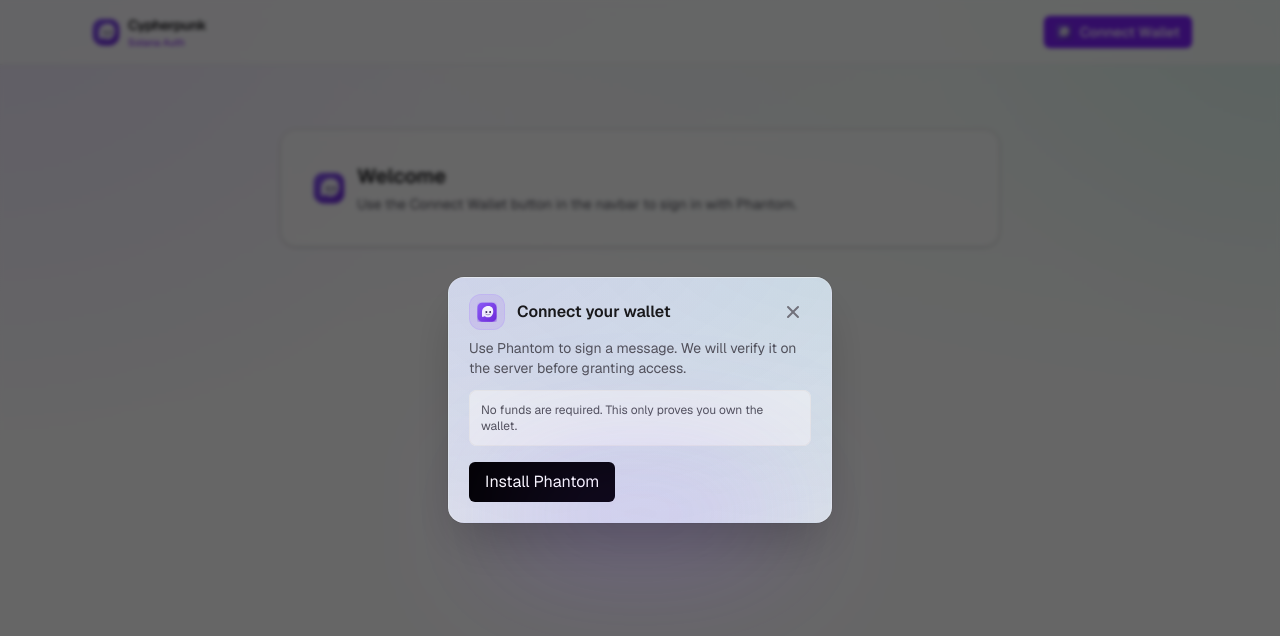
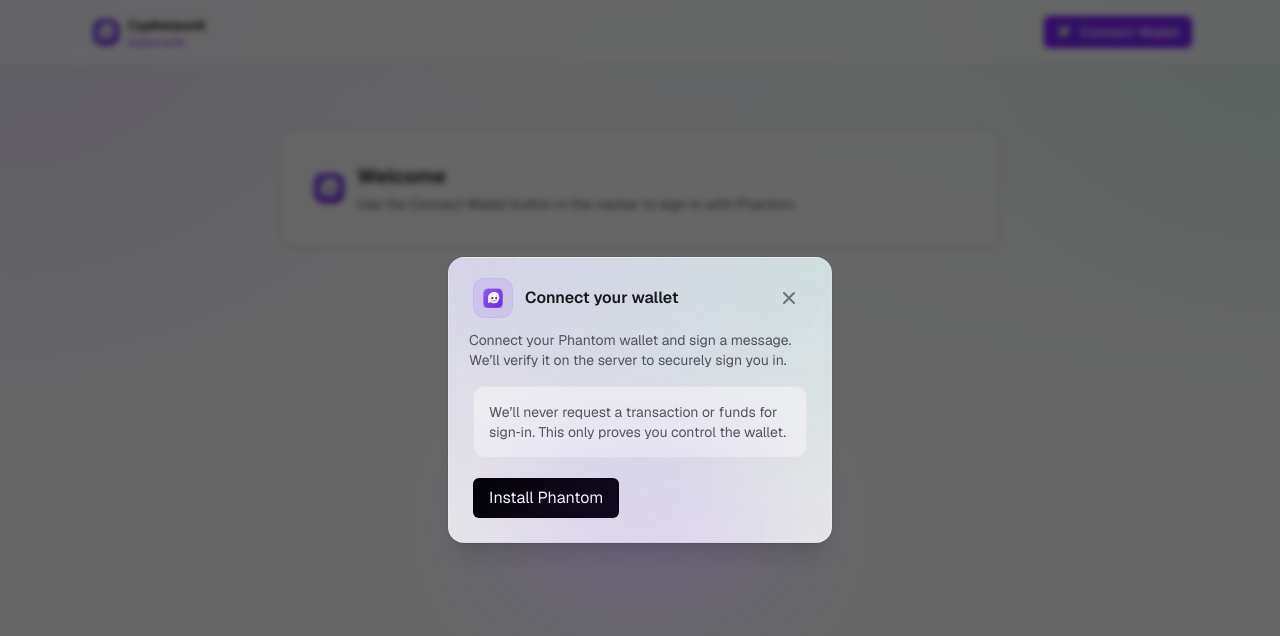
Before and after one commit to notnotrachit/cypherpunk, a Next.js app: page / in a window 1280 px wide. Both pictures are taken after a click on the button "Connect Wallet". Shown: the top 636 px of the page. Built offline with nearby package versions, Linux system fonts and the light colour scheme.

Commit message:
the ui looks good now

```diff
--- a/src/components/Modal.tsx
+++ b/src/components/Modal.tsx
@@ -234,8 +234,8 @@
       className={[
         "fixed inset-0 z-50",
         "flex items-center justify-center",
-        "px-4 py-8 sm:px-6",
-        "backdrop-blur-[2px]",
+        "px-4 py-10 sm:px-6",
+        "backdrop-blur-[3px]",
       ].join(" ")}
     >
       {/* Backdrop */}
@@ -253,7 +253,7 @@
         className={[
           "relative w-full",
           sizeClasses,
-          "rounded-2xl border border-white/20 bg-white/90 p-0 shadow-2xl ring-1 ring-black/5",
+          "rounded-2xl border border-white/20 bg-white/85 p-0 shadow-xl ring-1 ring-black/5",
           "dark:border-white/10 dark:bg-zinc-900/90 dark:ring-white/5",
           "transition-all duration-200 ease-out",
           animateIn
@@ -263,15 +263,15 @@
         ].join(" ")}
         style={{
           backgroundImage:
-            "radial-gradient(1200px 600px at -10% -20%, rgba(139, 92, 246, 0.18), transparent), radial-gradient(1200px 600px at 110% -20%, rgba(16, 185, 129, 0.14), transparent)",
+            "radial-gradient(900px 480px at 0% 0%, rgba(139, 92, 246, 0.14), transparent 60%), radial-gradient(900px 480px at 100% 0%, rgba(16, 185, 129, 0.10), transparent 60%)",
         }}
       >
         {/* Header */}
         {(title || !hideCloseButton || iconSrc) && (
-          <div className="flex items-center justify-between gap-3 px-5 pb-2 pt-4">
+          <div className="flex items-center justify-between gap-4 px-6 pb-3 pt-5">
             <div className="flex min-w-0 items-center gap-3">
               {iconSrc ? (
-                <span className="inline-flex h-9 w-9 shrink-0 items-center justify-center rounded-xl bg-violet-600/10 ring-1 ring-inset ring-violet-400/20 dark:bg-violet-400/10">
+                <span className="inline-flex h-10 w-10 shrink-0 items-center justify-center rounded-xl bg-violet-600/10 ring-1 ring-inset ring-violet-400/20 dark:bg-violet-400/10">
                   {/* eslint-disable-next-line @next/next/no-img-element */}
                   <img
                     src={iconSrc}
@@ -328,12 +328,12 @@
         ) : null}
 
         {/* Body */}
-        <div className="px-5 pb-5 pt-3">{children}</div>
+        <div className="px-6 pb-6 pt-4">{children}</div>
 
         {/* Soft bottom glow */}
         <div
           aria-hidden="true"
-          className="pointer-events-none absolute -bottom-10 left-1/2 h-24 w-[75%] -translate-x-1/2 rounded-full bg-violet-500/20 blur-3xl dark:bg-violet-400/20"
+          className="pointer-events-none absolute -bottom-10 left-1/2 h-28 w-[70%] -translate-x-1/2 rounded-full bg-violet-500/20 blur-3xl dark:bg-violet-400/20"
         />
       </div>
     </div>,
--- a/src/components/Navbar.tsx
+++ b/src/components/Navbar.tsx
@@ -163,12 +163,13 @@
         onCloseAction={closeConnectModal}
         title="Connect your wallet"
         iconSrc="/phantom.svg"
-        description="Use Phantom to sign a message. We will verify it on the server before granting access."
+        description="Connect your Phantom wallet and sign a message. We’ll verify it on the server to securely sign you in."
         size="sm"
       >
-        <div className="space-y-4">
-          <div className="rounded-lg bg-zinc-100/60 p-3 text-xs text-zinc-600 ring-1 ring-inset ring-zinc-200 dark:bg-zinc-900/40 dark:text-zinc-300 dark:ring-zinc-800">
-            No funds are required. This only proves you own the wallet.
+        <div className="space-y-5">
+          <div className="rounded-xl bg-zinc-100/70 p-4 text-sm text-zinc-600 ring-1 ring-inset ring-zinc-200 dark:bg-zinc-900/50 dark:text-zinc-300 dark:ring-zinc-800">
+            We’ll never request a transaction or funds for sign‑in. This only
+            proves you control the wallet.
           </div>
           <PhantomLogin
             buttonLabel="Continue with Phantom"
--- a/src/components/PhantomLogin.tsx
+++ b/src/components/PhantomLogin.tsx
@@ -244,20 +244,23 @@
           Install Phantom
         </a>
       ) : (
-        <div className="flex flex-col gap-2">
-          <div className="flex items-center gap-2">
+        <div className="w-full space-y-3">
+          <div className="w-full">
             <button
               disabled={busy}
               onClick={handleSignIn}
-              className={`inline-flex items-center justify-center rounded-md ${
-                busy ? "bg-gray-400" : "bg-violet-600 hover:bg-violet-700"
-              } px-4 py-2 text-white transition-colors disabled:cursor-not-allowed`}
-              title={
-                address ? `Logged in as ${address}` : "Connect your wallet"
-              }
+              className={`inline-flex w-full items-center justify-center rounded-xl ${
+                busy
+                  ? "bg-zinc-400 dark:bg-zinc-700"
+                  : "bg-gradient-to-r from-violet-600 to-fuchsia-600 hover:from-violet-700 hover:to-fuchsia-700"
+              } px-5 py-3 text-white shadow-lg ring-1 ring-violet-500/30 transition-all focus:outline-none focus-visible:ring-2 focus-visible:ring-violet-500 disabled:cursor-not-allowed`}
+              title="Connect your wallet"
             >
               {busy ? (
-                <span className="inline-flex items-center gap-2">
+                <span
+                  className="inline-flex items-center gap-2"
+                  aria-live="polite"
+                >
                   <Spinner />
                   {connecting
                     ? "Connecting…"
@@ -268,24 +271,18 @@
                         : "Working…"}
                 </span>
               ) : (
-                buttonLabel
+                <span className="inline-flex items-center gap-2">
+                  {/* eslint-disable-next-line @next/next/no-img-element */}
+                  <img
+                    src="/phantom.svg"
+                    alt=""
+                    className="h-5 w-5"
+                    aria-hidden="true"
+                  />
+                  {buttonLabel}
+                </span>
               )}
             </button>
-
-            {address ? (
-              <span className="text-sm text-gray-600 dark:text-gray-300">
-                {shortAddress(address)}
-              </span>
-            ) : null}
-
-            {address ? (
-              <button
-                onClick={handleDisconnect}
-                className="inline-flex items-center justify-center rounded-md border border-gray-300 px-3 py-2 text-sm hover:bg-gray-50 dark:border-gray-700 dark:hover:bg-gray-800"
-              >
-                Disconnect
-              </button>
-            ) : null}
           </div>
 
           {error ? (
@@ -294,7 +291,7 @@
             </div>
           ) : null}
 
-          <p className="text-xs text-gray-500">
+          <p className="text-xs text-zinc-500 text-center">
             By clicking “{buttonLabel}”, you will connect your wallet, sign a
             message, and we’ll verify it on the server before granting access.
           </p>
```
